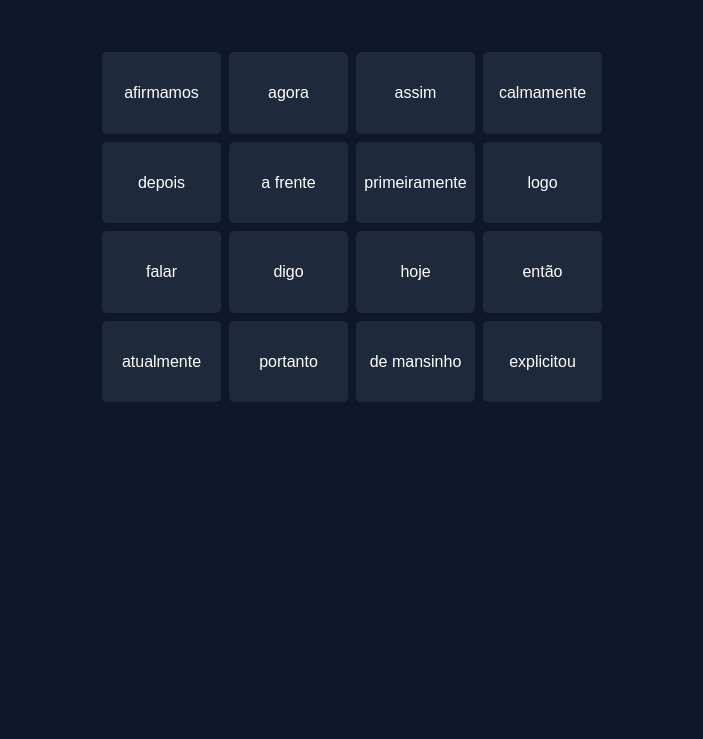
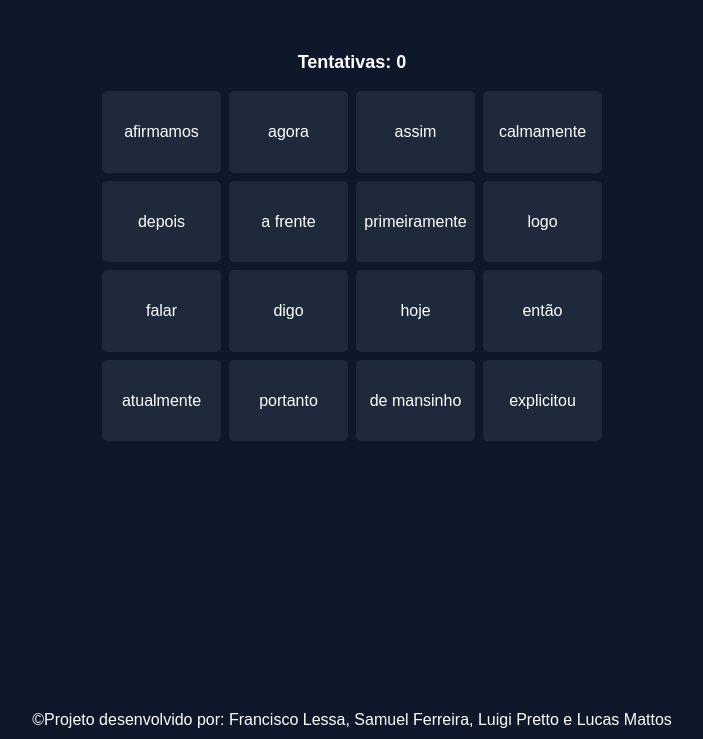
Before and after one commit to Francisco-Adilio/Conexo, a plain HTML site: page index.html in a window 1280 px wide. Shown: the part 61-800 px from the top of the page, without its empty margins (288-991 px from the left). Drawn offline with Linux system fonts and the light colour scheme.

Commit message:
add: footer and numberOfGuesses counter

```diff
--- a/index.html
+++ b/index.html
@@ -12,12 +12,14 @@
   </header>
   <main>
     <div id="mainframe">
+      <p id="numberOfGuesses">Tentativas: 0</p>
       <div id="answersGrid"></div>
       <div id="optionsGrid">
       </div>
     </div>
   </main>
 
+  <footer>&copy;Projeto desenvolvido por: Francisco Lessa, Samuel Ferreira, Luigi Pretto e Lucas Mattos</footer>
   <script src="main.js" type="module"></script>
 </body>
 </html>
--- a/main.js
+++ b/main.js
@@ -75,7 +75,12 @@ function toggleClick(e) {
   if (selectedOptions.length == 4) rewardAnswer()
 }
 
+let numberOfGuesses = 0
+const numberOfGuessesText = document.querySelector("#numberOfGuesses")
 function submitGuess(options) {
+  numberOfGuesses++
+  numberOfGuessesText.innerText = `Tentativas: ${numberOfGuesses}`
+
   let guess = []
   options.forEach((option) => {
     guess.push(option.childNodes[0].data)
--- a/style.css
+++ b/style.css
@@ -23,6 +23,13 @@ main {
   max-width: 80vw;
   height: 350px;
   padding: 5px;
+}
+
+#numberOfGuesses {
+  margin-top: 0;
+  text-align: center;
+  font-size: large;
+  font-weight: bold;
 }
 
 #answersGrid {
@@ -79,3 +86,12 @@ main {
   animation-duration: 1s;
   animation-delay: 0.2s;
 }
+
+footer {
+  position: fixed;
+  bottom: 0;
+  left: 0;
+  width: 100%;
+  text-align: center;
+  padding-bottom: 10px;
+}
```
